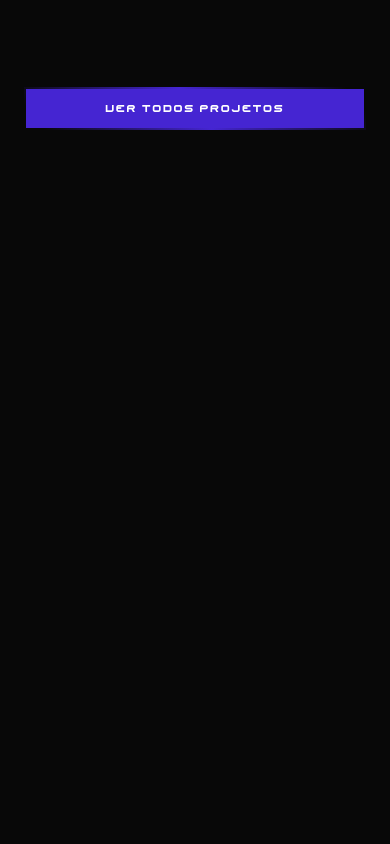
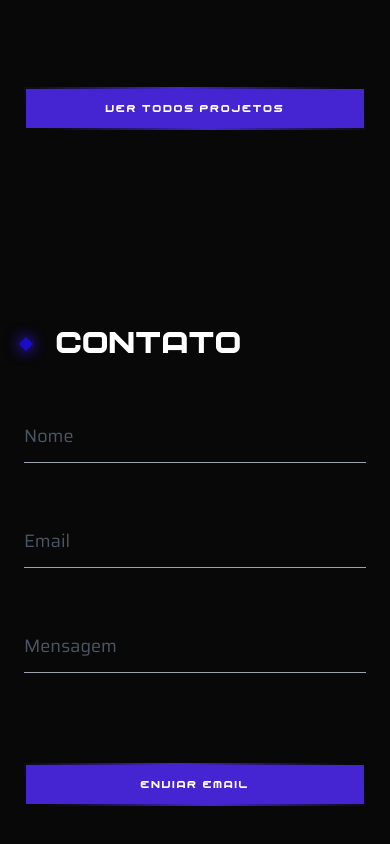
Before and after one commit to paulopariz/PAULOPARIZ-PORTFOLIO, a Vue app: page / in a window 390 px wide. Shown: the part 7146-7990 px from the top of the page. Before the commit the page ends 7356 px from the top, so only its background shows below. Built offline with nearby package versions, Linux system fonts and the light colour scheme; no server answers.

Commit message:
contact responsive

```diff
--- a/css/MyContact.min.css
+++ b/css/MyContact.min.css
@@ -1 +1 @@
-@import"https://fonts.googleapis.com/css2?family=Saira:wght@200;300;400;500;600;700;800;900&display=swap";h1{letter-spacing:1.3px;display:flex;align-items:center}h1::before{content:"";width:14px;height:14px;background-color:#1a0cc5;position:absolute;rotate:45deg;box-shadow:0px 0px 14px 1px #3419e8;margin-left:-40px;margin-top:10px}@media(max-width: 642px){h1::before{width:10px;height:10px;margin-top:8px;margin-left:-35px}}form{font-family:"Saira",sans-serif}form .sendForm{display:flex;justify-content:center;margin-top:90px}form .sendForm button{display:flex;justify-content:center;align-items:center;font-family:sfera;letter-spacing:1px;font-size:14px;padding:12px 38px;border-style:solid;border-width:2px;-o-border-image:linear-gradient(52deg, #080808 5%, #4525d2 50%, #080808 95%) 1;border-image:linear-gradient(52deg, #080808 5%, #4525d2 50%, #080808 95%) 1;transition:ease .3s;background-color:#4525d2;width:100%;letter-spacing:2.2px}form .sendForm button:hover{box-shadow:0px 0px 14px 0px rgba(53,25,232,.2352941176);-o-border-image:linear-gradient(150deg, #080808 5%, #4525d2 50%, #080808 95%) 1;border-image:linear-gradient(150deg, #080808 5%, #4525d2 50%, #080808 95%) 1}form .sendForm button:focus{background-color:#4525d2;-o-border-image:none;border-image:none;border:2px #4525d2 solid}form .sendForm button:hover{opacity:.9}
+@import"https://fonts.googleapis.com/css2?family=Saira:wght@200;300;400;500;600;700;800;900&display=swap";h1{letter-spacing:1.3px;display:flex;align-items:center}h1::before{content:"";width:14px;height:14px;background-color:#1a0cc5;position:absolute;rotate:45deg;box-shadow:0px 0px 14px 1px #3419e8;margin-left:-40px;margin-top:10px}@media(max-width: 642px){h1::before{width:10px;height:10px;margin-top:8px;margin-left:-35px}}form{font-family:"Saira",sans-serif}form .sendForm{display:flex;justify-content:center;margin-top:90px}form .sendForm button{display:flex;justify-content:center;align-items:center;font-family:sfera;letter-spacing:1px;font-size:14px;padding:12px 38px;border-style:solid;border-width:2px;-o-border-image:linear-gradient(52deg, #080808 5%, #4525d2 50%, #080808 95%) 1;border-image:linear-gradient(52deg, #080808 5%, #4525d2 50%, #080808 95%) 1;transition:ease .3s;background-color:#4525d2;width:100%;letter-spacing:2.2px}form .sendForm button:hover{box-shadow:0px 0px 14px 0px rgba(53,25,232,.2352941176);-o-border-image:linear-gradient(150deg, #080808 5%, #4525d2 50%, #080808 95%) 1;border-image:linear-gradient(150deg, #080808 5%, #4525d2 50%, #080808 95%) 1}form .sendForm button:focus{background-color:#4525d2;-o-border-image:none;border-image:none;border:2px #4525d2 solid}@media(max-width: 642px){form .sendForm button{font-size:10px;padding:12px 34px}}form .sendForm button:hover{opacity:.9}
--- a/src/App.vue
+++ b/src/App.vue
@@ -13,7 +13,7 @@
 
       <MyProjects />
 
-      <MyContact class="hidden" />
+      <MyContact />
     </div>
 
     <MyFooter class="hidden" />
--- a/src/components/Contact/MyContact.vue
+++ b/src/components/Contact/MyContact.vue
@@ -1,12 +1,16 @@
 <template>
-  <div class="mt-48 mb-20">
-    <h1 class="font-sfera text-5xl ml-11">CONTATO</h1>
+  <div class="mt-48 mb-20 px-6">
+    <h1
+      class="font-sfera text-5xl ml-11 max-md:text-4xl max-sm:text-3xl max-xl:ml-10 max-sm:ml-8"
+    >
+      CONTATO
+    </h1>
 
     <div class="mt-16 m-auto">
       <form
         action="https://api.staticforms.xyz/submit"
         method="POST"
-        class="w-2/4 m-auto"
+        class="w-2/4 m-auto max-lg:w-full"
         target="_blank"
       >
         <input
```
Also changed, not shown: css/MyProjects.min.css (+1 -1 lines).
